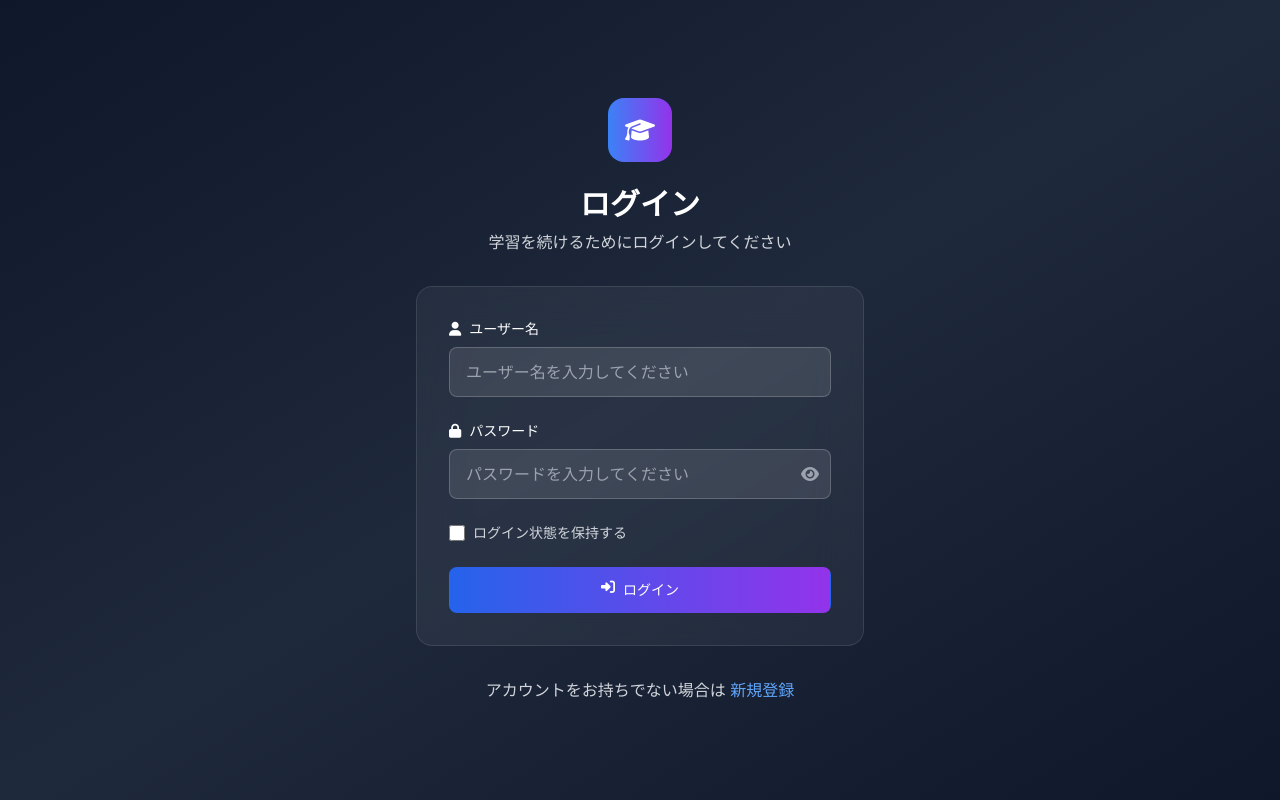
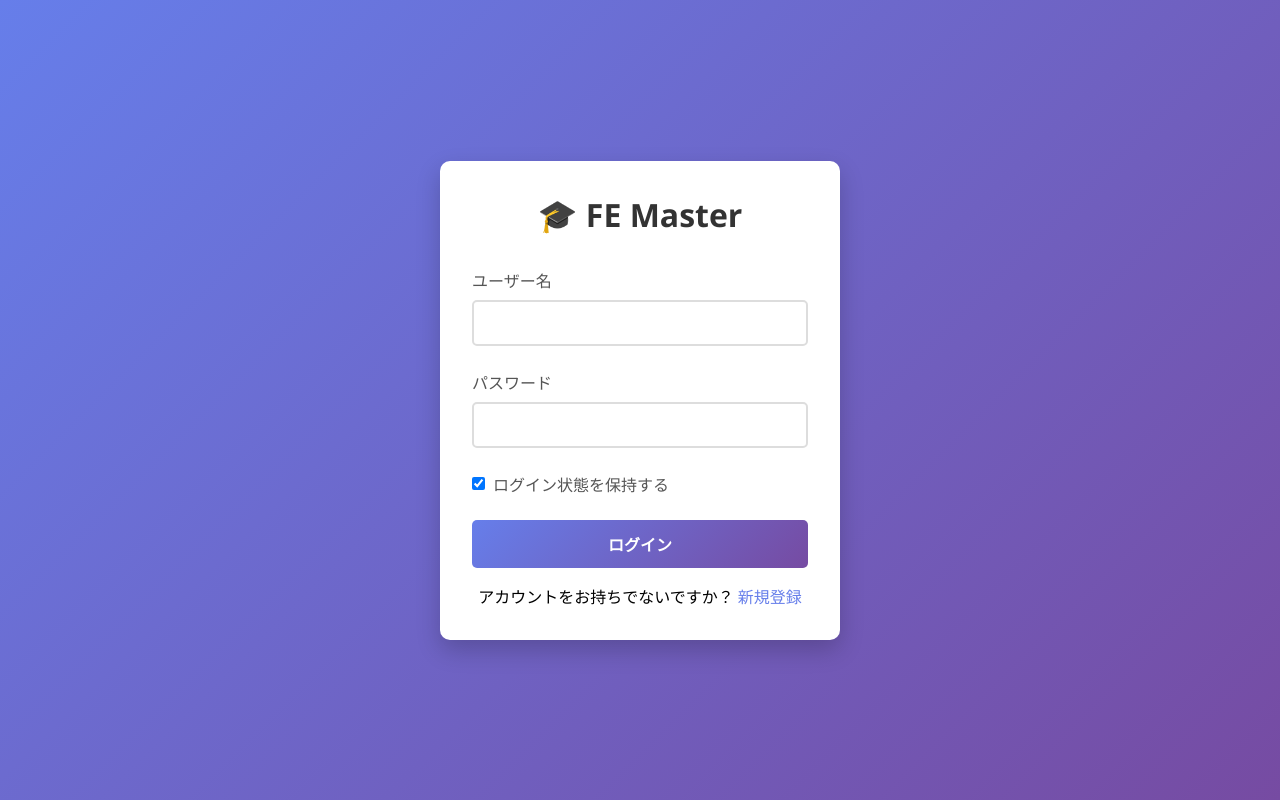
Before and after one commit to d01ki/FE-Master-AWS, a Flask app: page /login in a window 1280 px wide. Run offline with Flask 3, Linux system fonts and the light colour scheme; some libraries are stand-ins or nearby versions.

Commit message:
templates/auth/login.htmlを追加

```diff
--- a/templates/auth/login.html
+++ b/templates/auth/login.html
@@ -1,138 +1,138 @@
 <!DOCTYPE html>
-<html lang="ja" class="h-full">
+<html lang="ja">
 <head>
     <meta charset="UTF-8">
     <meta name="viewport" content="width=device-width, initial-scale=1.0">
-    <title>ログイン - 基本情報技術者試験 学習アプリ</title>
-
-    <!-- Tailwind CSS -->
-    <script src="https://cdn.tailwindcss.com"></script>
-
-    <!-- Font Awesome -->
-    <link rel="stylesheet" href="https://cdnjs.cloudflare.com/ajax/libs/font-awesome/6.4.0/css/all.min.css">
-
-    <!-- Google Fonts -->
-    <link href="https://fonts.googleapis.com/css2?family=Inter:wght@400;500;600;700;800&display=swap" rel="stylesheet">
-
+    <title>ログイン - FE Master</title>
     <style>
+        * { margin: 0; padding: 0; box-sizing: border-box; }
         body {
-            font-family: 'Inter', sans-serif;
+            font-family: 'Segoe UI', Tahoma, Geneva, Verdana, sans-serif;
+            background: linear-gradient(135deg, #667eea 0%, #764ba2 100%);
+            min-height: 100vh;
+            display: flex;
+            align-items: center;
+            justify-content: center;
+        }
+        .container {
+            background: white;
+            padding: 2rem;
+            border-radius: 10px;
+            box-shadow: 0 10px 25px rgba(0,0,0,0.2);
+            width: 100%;
+            max-width: 400px;
+        }
+        h1 {
+            text-align: center;
+            color: #333;
+            margin-bottom: 2rem;
+        }
+        .form-group {
+            margin-bottom: 1.5rem;
+        }
+        label {
+            display: block;
+            margin-bottom: 0.5rem;
+            color: #555;
+            font-weight: 500;
+        }
+        input[type="text"],
+        input[type="password"] {
+            width: 100%;
+            padding: 0.75rem;
+            border: 2px solid #ddd;
+            border-radius: 5px;
+            font-size: 1rem;
+            transition: border-color 0.3s;
+        }
+        input:focus {
+            outline: none;
+            border-color: #667eea;
+        }
+        .checkbox-group {
+            display: flex;
+            align-items: center;
+            gap: 0.5rem;
+        }
+        button {
+            width: 100%;
+            padding: 0.75rem;
+            background: linear-gradient(135deg, #667eea 0%, #764ba2 100%);
+            color: white;
+            border: none;
+            border-radius: 5px;
+            font-size: 1rem;
+            font-weight: 600;
+            cursor: pointer;
+            transition: transform 0.2s;
+        }
+        button:hover {
+            transform: translateY(-2px);
+        }
+        .links {
+            text-align: center;
+            margin-top: 1rem;
+        }
+        .links a {
+            color: #667eea;
+            text-decoration: none;
+        }
+        .flash {
+            padding: 0.75rem;
+            border-radius: 5px;
+            margin-bottom: 1rem;
+        }
+        .flash.error {
+            background: #fee;
+            color: #c33;
+            border: 1px solid #fcc;
+        }
+        .flash.success {
+            background: #efe;
+            color: #3c3;
+            border: 1px solid #cfc;
+        }
+        .flash.warning {
+            background: #ffe;
+            color: #c93;
+            border: 1px solid #ffc;
         }
     </style>
 </head>
-<body class="h-full bg-gradient-to-br from-slate-900 via-slate-800 to-slate-900">
-    <div class="min-h-full flex items-center justify-center py-12 px-4 sm:px-6 lg:px-8">
-        <div class="max-w-md w-full space-y-8">
-            <!-- Header -->
-            <div class="text-center">
-                <div class="inline-flex items-center justify-center w-16 h-16 bg-gradient-to-r from-blue-500 to-purple-600 rounded-2xl mb-6">
-                    <i class="fas fa-graduation-cap text-2xl text-white"></i>
-                </div>
-                <h2 class="text-3xl font-bold text-white mb-2">ログイン</h2>
-                <p class="text-gray-300">学習を続けるためにログインしてください</p>
+<body>
+    <div class="container">
+        <h1>🎓 FE Master</h1>
+
+        {% with messages = get_flashed_messages(with_categories=true) %}
+            {% if messages %}
+                {% for category, message in messages %}
+                    <div class="flash {{ category }}">{{ message }}</div>
+                {% endfor %}
+            {% endif %}
+        {% endwith %}
+
+        <form method="POST">
+            <div class="form-group">
+                <label for="username">ユーザー名</label>
+                <input type="text" id="username" name="username" required>
             </div>
 
-            <!-- Flash Messages -->
-            {% with messages = get_flashed_messages(with_categories=true) %}
-                {% if messages %}
-                    {% for category, message in messages %}
-                        <div class="p-4 rounded-lg border backdrop-blur-sm
-                            {% if category == 'error' %}bg-red-500/20 border-red-500/30 text-red-300
-                            {% elif category == 'success' %}bg-green-500/20 border-green-500/30 text-green-300
-                            {% elif category == 'info' %}bg-blue-500/20 border-blue-500/30 text-blue-300
-                            {% else %}bg-yellow-500/20 border-yellow-500/30 text-yellow-300{% endif %}">
-                            <div class="flex items-center">
-                                <i class="fas
-                                    {% if category == 'error' %}fa-exclamation-circle
-                                    {% elif category == 'success' %}fa-check-circle
-                                    {% elif category == 'info' %}fa-info-circle
-                                    {% else %}fa-exclamation-triangle{% endif %} mr-3"></i>
-                                {{ message }}
-                            </div>
-                        </div>
-                    {% endfor %}
-                {% endif %}
-            {% endwith %}
+            <div class="form-group">
+                <label for="password">パスワード</label>
+                <input type="password" id="password" name="password" required>
+            </div>
 
-            <!-- Login Form -->
-            <form class="space-y-6 bg-white/5 backdrop-blur-xl border border-white/10 rounded-2xl p-8" method="POST">
-                <div>
-                    <label for="username" class="block text-sm font-medium text-white mb-2">
-                        <i class="fas fa-user mr-2"></i>ユーザー名
-                    </label>
-                    <input id="username" name="username" type="text" required
-                           class="w-full px-4 py-3 bg-white/10 border border-white/20 rounded-lg text-white placeholder-gray-400 focus:outline-none focus:ring-2 focus:ring-blue-500 focus:border-transparent transition-all duration-200"
-                           placeholder="ユーザー名を入力してください">
-                </div>
+            <div class="form-group checkbox-group">
+                <input type="checkbox" id="remember_me" name="remember_me" checked>
+                <label for="remember_me" style="margin-bottom: 0;">ログイン状態を保持する</label>
+            </div>
 
-                <div>
-                    <label for="password" class="block text-sm font-medium text-white mb-2">
-                        <i class="fas fa-lock mr-2"></i>パスワード
-                    </label>
-                    <div class="relative">
-                        <input id="password" name="password" type="password" required
-                               class="w-full px-4 py-3 bg-white/10 border border-white/20 rounded-lg text-white placeholder-gray-400 focus:outline-none focus:ring-2 focus:ring-blue-500 focus:border-transparent transition-all duration-200"
-                               placeholder="パスワードを入力してください">
-                        <button type="button" onclick="togglePassword()" class="absolute right-3 top-1/2 transform -translate-y-1/2 text-gray-400 hover:text-white transition-colors">
-                            <i id="password-icon" class="fas fa-eye"></i>
-                        </button>
-                    </div>
-                </div>
+            <button type="submit">ログイン</button>
+        </form>
 
-                <div class="flex items-center">
-                    <input id="remember" name="remember" type="checkbox" value="1"
-                           class="w-4 h-4 text-blue-600 bg-white/10 border border-white/20 rounded focus:ring-blue-500 focus:ring-2">
-                    <label for="remember" class="ml-2 text-sm text-gray-300">
-                        ログイン状態を保持する
-                    </label>
-                </div>
-
-                <button type="submit"
-                        class="w-full flex justify-center py-3 px-4 border border-transparent rounded-lg text-sm font-medium text-white bg-gradient-to-r from-blue-600 to-purple-600 hover:from-blue-700 hover:to-purple-700 focus:outline-none focus:ring-2 focus:ring-offset-2 focus:ring-blue-500 transition-all duration-200 transform hover:-translate-y-1">
-                    <i class="fas fa-sign-in-alt mr-2"></i>
-                    ログイン
-                </button>
-            </form>
-
-            <!-- Register Link -->
-            <div class="text-center">
-                <p class="text-gray-300">
-                    アカウントをお持ちでない場合は
-                    <a href="{{ url_for('register') }}" class="font-medium text-blue-400 hover:text-blue-300 transition-colors">
-                        新規登録
-                    </a>
-                </p>
-            </div>
+        <div class="links">
+            <p>アカウントをお持ちでないですか？ <a href="{{ url_for('register') }}">新規登録</a></p>
         </div>
     </div>
-
-    <script>
-        function togglePassword() {
-            const passwordInput = document.getElementById('password');
-            const passwordIcon = document.getElementById('password-icon');
-
-            if (passwordInput.type === 'password') {
-                passwordInput.type = 'text';
-                passwordIcon.classList.remove('fa-eye');
-                passwordIcon.classList.add('fa-eye-slash');
-            } else {
-                passwordInput.type = 'password';
-                passwordIcon.classList.remove('fa-eye-slash');
-                passwordIcon.classList.add('fa-eye');
-            }
-        }
-
-        // Auto-hide flash messages
-        setTimeout(function() {
-            const alerts = document.querySelectorAll('[class*="bg-red-500/20"], [class*="bg-green-500/20"], [class*="bg-blue-500/20"], [class*="bg-yellow-500/20"]');
-            alerts.forEach(function(alert) {
-                alert.style.opacity = '0';
-                alert.style.transform = 'translateY(-20px)';
-                setTimeout(function() {
-                    alert.remove();
-                }, 300);
-            });
-        }, 5000);
-    </script>
 </body>
 </html>
```
